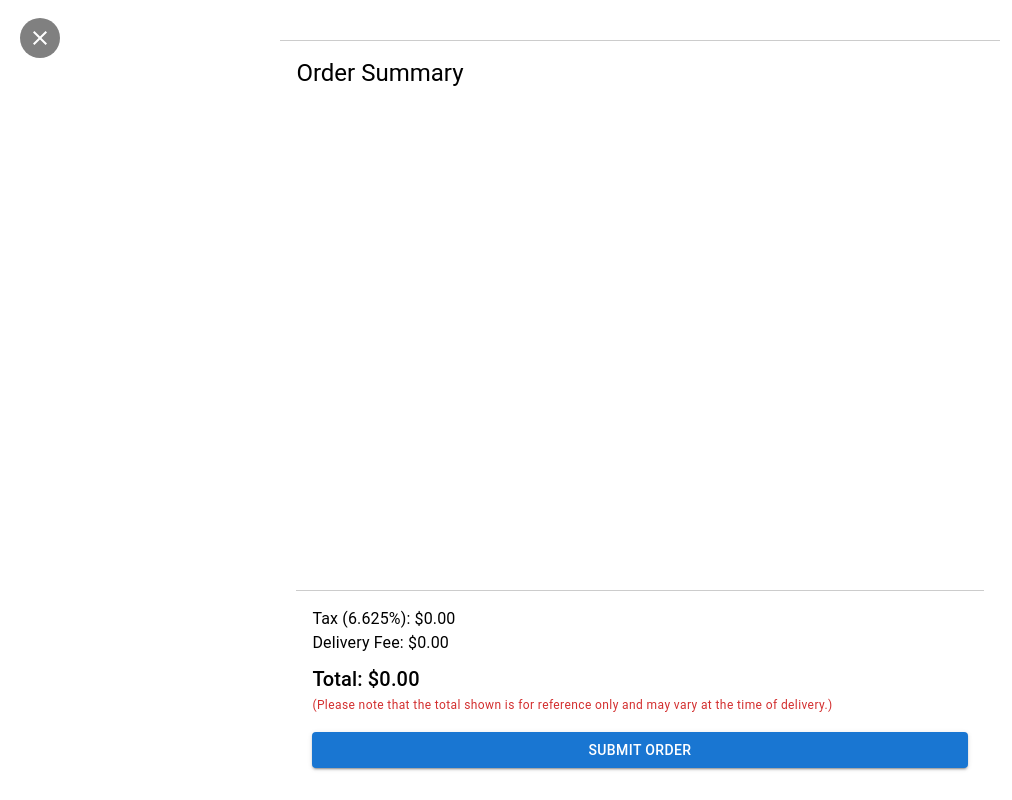
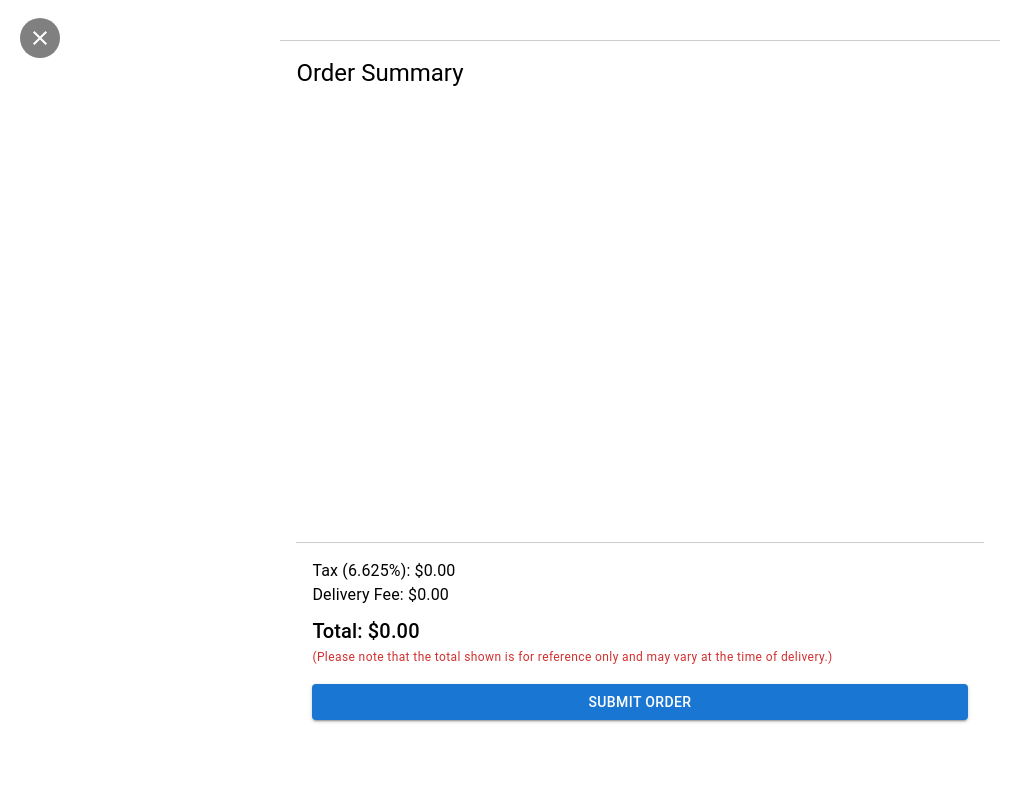
Before and after one commit to masacheung/mak-delivery, a React (Create React App) app in the folder static/: page /restaurants in a window 1280 px wide. Both pictures are taken after a click on the button 1257 px from the left and 39 px from the top of the page. Shown: the whole page, without its empty margins (0-1012 px from the left). Built offline with nearby package versions, Linux system fonts and the light colour scheme.

Commit message:
Improved orderSummary component styling to able to show the submit button for moblie view

```diff
--- a/static/src/features/order/orderSummary.js
+++ b/static/src/features/order/orderSummary.js
@@ -70,7 +70,7 @@ const OrderSummary = ({ addedDishes = {}, updateTotal, handleSubmit }) => {
       {/* Sticky Total Box */}
       <Box sx={{
         position: "sticky", bottom: 0, background: "white",
-        padding: 2, borderTop: "1px solid #ccc", pb: 3
+        padding: 2, borderTop: "1px solid #ccc", pb: 3, mb: 6
       }}>
         <Typography variant="body1">Tax (6.625%): ${tax.toFixed(2)}</Typography>
         <Typography variant="body1">Delivery Fee: ${deliveryFee.toFixed(2)}</Typography>
```
